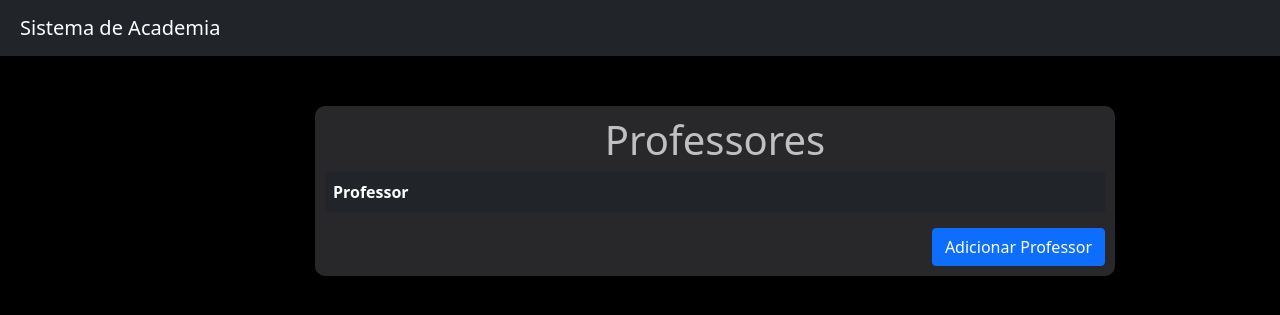
After one commit to FernandoPereira218/sistema-academia-web, a Django app: page /gerenciar_professores/ in a window 1280 px wide. The commit adds this page. Shown: the top 315 px of the page. Run offline with Django 4.2, Linux system fonts and the light colour scheme; data that the repository does not hold is empty.

Commit message:
Adicionar professor

```diff
--- a/academia_web/urls.py
+++ b/academia_web/urls.py
@@ -29,6 +29,11 @@ urlpatterns = [
     path('cadastro/submit_user', views.submit_user),
     path('logout/', views.logout_user),
     path('cadastro_aluno/', views.cadastrar_aluno),
+    path('gerenciar_professores/', views.consultar_professor),
+    path('deletar_professor/<id_professor>', views.deletar_professor),
+    path('cadastrar_professor/', views.cadastrar_professor),
+    path('cadastrar_professor/submit_professor', views.submit_professor),
+    path('gerenciar_admin/', views.consultar_admin),
     path('cadastro_aluno/submit_aluno', views.submit_aluno),
     path('consulta_aluno/', views.consultar_aluno),
     path('consulta_aluno/<id_aluno>', views.buscar_aluno),
--- a/classes/Pessoa.py
+++ b/classes/Pessoa.py
@@ -14,8 +14,8 @@ class Pessoa:
             "email": self.email,
             "senha": self.senha,
             "username": self.username,
-            "treinamento": self.treinamento,
             "permissao": self.permissao,
+            "matricula": self.matricula,
         }
 
     def converter_json(self, dados):
--- a/classes/Utils.py
+++ b/classes/Utils.py
@@ -8,6 +8,10 @@ class Utils:
         valor_nova_matricula = doc_ref[0].get('nova_matricula')
         matricula_final = f'{matricula}{valor_nova_matricula}'
         valor_nova_matricula += 1
+        obj = core.views.db.collection('ID_Matricula').document(doc_ref[0].id)
+        obj.set({
+            'nova_matricula': valor_nova_matricula
+        })
         return matricula_final
 
 
--- a/core/views.py
+++ b/core/views.py
@@ -91,9 +91,10 @@ def submit_user(request, db_collection='Professor'):
 
         if password == confirm_password:
             if db_collection == 'Professor':
-                pessoa = Professor(nome=name, cpf=cpf, email=email, senha=password, username=username)
+                pessoa = Professor(nome=name, cpf=cpf, email=email, senha=password, username=username,
+                                   matricula=username + '.professor')
             else:
-                pessoa = Aluno(nome=name, cpf=cpf, email=email, senha=password, username=username)
+                pessoa = Aluno(nome=name, cpf=cpf, email=email, senha=password, username=username, matricula=utils.criar_matricula())
             obj = pessoa.converter_objeto()
             doc_ref = db.collection(db_collection).document()
             doc_ref.set(obj)
@@ -319,3 +320,61 @@ def submit_exercicios(request):
                     db.collection('Exercicio').document(query[0].id).delete()
 
     return redirect('/principal')
+
+
+def consultar_professor(request):
+    doc_professores = db.collection('Professor').get()
+    lista_professores = []
+    for doc in doc_professores:
+        temp = Professor(
+            nome=doc.get('nome'),
+            cpf=doc.get('cpf'),
+            username=doc.get('username'),
+            senha=doc.get('senha'),
+            matricula=doc.get('matricula'),
+            email=doc.get('email')
+        )
+        temp.id = doc.id
+        lista_professores.append(temp)
+    dados = {}
+    dados['professores'] = lista_professores
+    return render(request, 'manage_teachers.html', dados)
+
+
+def deletar_professor(request, id_professor):
+    doc_professores = db.collection('Professor').get()
+    lista_professores = []
+    for doc in doc_professores:
+        if doc.id == id_professor:
+            db.collection('Professor').document(id_professor).delete()
+        else:
+            temp = Professor(
+                nome=doc.get('nome'),
+                cpf=doc.get('cpf'),
+                username=doc.get('username'),
+                senha=doc.get('senha'),
+                matricula=doc.get('matricula'),
+                email=doc.get('email')
+            )
+            temp.id = doc.id
+            lista_professores.append(temp)
+    dados = {
+        'professores': lista_professores
+    }
+    return redirect('/gerenciar_professores')
+
+
+def consultar_admin(request):
+    pass
+
+
+def cadastrar_professor(request):
+    dados = {
+        'tipo_usuario': 'professor'
+    }
+    return render(request, 'create_new_user_page.html', dados)
+
+
+def submit_professor(request):
+    submit_user(request, 'Professor')
+    return redirect('/')
--- a/templates/create_new_user_page.html
+++ b/templates/create_new_user_page.html
@@ -9,7 +9,7 @@
 <body>
 <h1 align="center">Cadastro</h1>
 <div align="center">
-    <form action="submit_user" method="POST"> {% csrf_token %}
+    <form action="submit_{{ tipo_usuario }}" method="POST"> {% csrf_token %}
         <label>Nome de usuário:</label>
         <input type="text" name="username">
         <br>
--- /dev/null
+++ b/templates/manage_teachers.html
@@ -0,0 +1,137 @@
+<!DOCTYPE html>
+<html lang="en">
+
+<head>
+    <link href="https://cdn.jsdelivr.net/npm/bootstrap@5.1.3/dist/css/bootstrap.min.css" rel="stylesheet"
+          integrity="sha384-1BmE4kWBq78iYhFldvKuhfTAU6auU8tT94WrHftjDbrCEXSU1oBoqyl2QvZ6jIW3" crossorigin="anonymous">
+    <meta charset="UTF-8">
+    <title>Professores</title>
+
+    <style>
+    .formulario {
+      width: 800px;
+      margin: 50px auto;
+      background-color: #28282a;
+      border-radius: 10px;
+      padding: 10px;
+      margin-right: 400px;
+      color: silver;
+    }
+
+    body {
+      background-color: black;
+    }
+
+    #sidebar {
+      background-color: #141618;
+      ;
+      margin-bottom: -1080px;
+      /* any large number will do */
+      padding-bottom: 1080px;
+    }
+
+    .nav-link {
+      color: silver;
+    }
+
+    .nav-link .active {
+      color: white;
+    }
+
+
+
+    .siderbar {
+      position: fixed;
+      top: 0;
+      bottom: 0;
+      left: 0;
+      z-index: 100;
+      padding: 0;
+      box-shadow: inset -1px 0 0 rgba(0, 0, 0, .1);
+
+    }
+
+    .navbar-brand {
+      text-indent: 1em;
+    }
+
+    .container-fluid {
+      width: 100%;
+      padding-right: 15px;
+      padding-left: 15px;
+      margin-right: auto;
+      margin-left: auto;
+    }
+
+    @media only screen and (max-width: 1366px) {
+      .formulario {
+        width: 800px;
+        margin: 50px auto;
+        background-color: #28282a;
+        border-radius: 10px;
+        padding: 10px;
+        margin-right: 150px;
+        color: silver;
+      }
+
+      #sidebar {
+        background-color: #141618;
+
+        margin-bottom: -768px;
+        /* any large number will do */
+        padding-bottom: 768px;
+      }
+
+
+    }
+
+
+    </style>
+</head>
+
+<body>
+<nav class="navbar navbar-expand-lg navbar-dark bg-dark">
+    <a class="navbar-brand">Sistema de Academia</a>
+</nav>
+<div class="container-fluid">
+    <div class="row">
+    </div>
+    <form class="formulario">
+        <h1 class="text-center">Professores</h1>
+        <table class="table table-dark table-borderless">
+            <thead>
+            <tr>
+                <th scope="col">Professor</th>
+            </tr>
+            </thead>
+            <tbody>
+            {% for professor in professores %}
+
+            <tr>
+                <td><a href="/consulta_aluno/{{ professor.id }}">{{professor.matricula}}</a></td>
+                <td><button class="btn btn-danger" onclick="confirmarDelecao('{{ professor.id }}')">X</button></td>
+                <a id="id_{{professor.id}}" href="/deletar_professor/{{ professor.id }}" hidden>Remover Professor</a>
+            </tr>
+            {% endfor %}
+            </tbody>
+        </table>
+        <div class="d-flex flex-row-reverse ">
+            <a class="btn btn-primary" href="/cadastrar_professor/">Adicionar Professor</a>
+        </div>
+
+    </form>
+</div>
+</div>
+<script>
+  function confirmarDelecao(id_professor){
+    var response = window.confirm('Tem certeza que deseja excluir este professor?');
+    if(response){
+        var botao = document.getElementById('id_' + id_professor);
+        botao.click();
+    }
+  }
+
+</script>
+</body>
+
+</html>
```
Also changed, not shown: classes/Aluno.py (+14 -2 lines), classes/Professor.py (+13 -1 lines), templates/main_page.html (+6 -4 lines).
